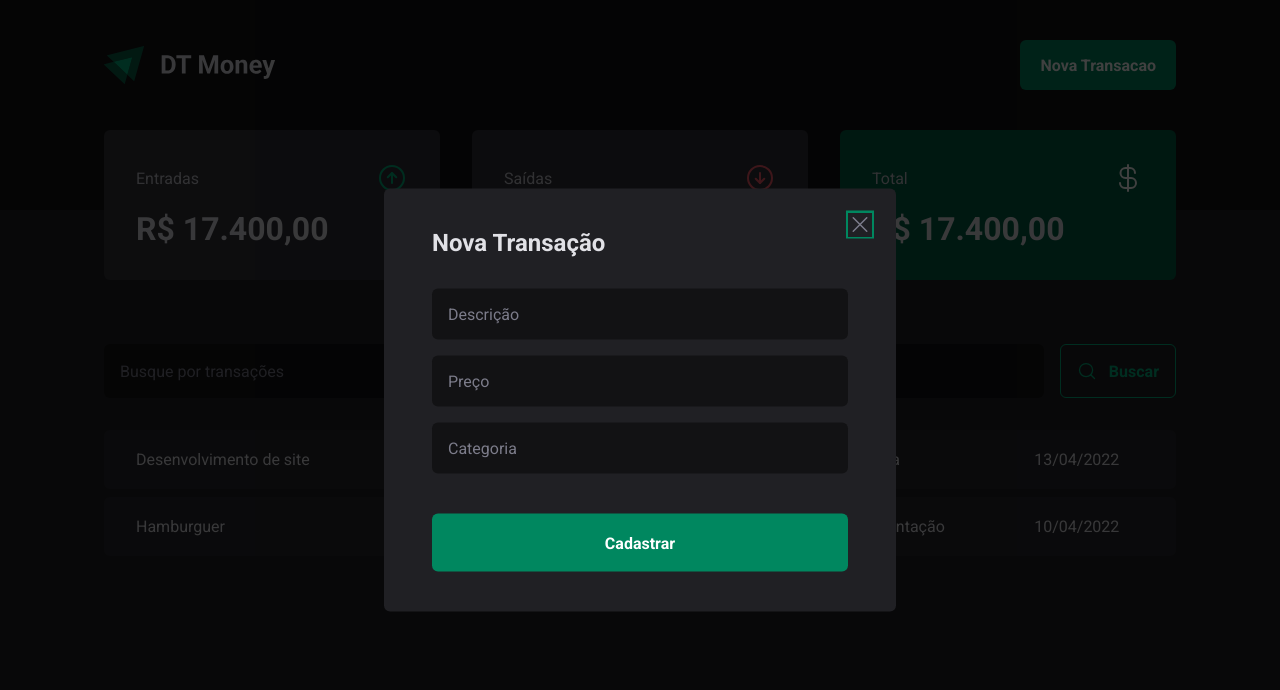
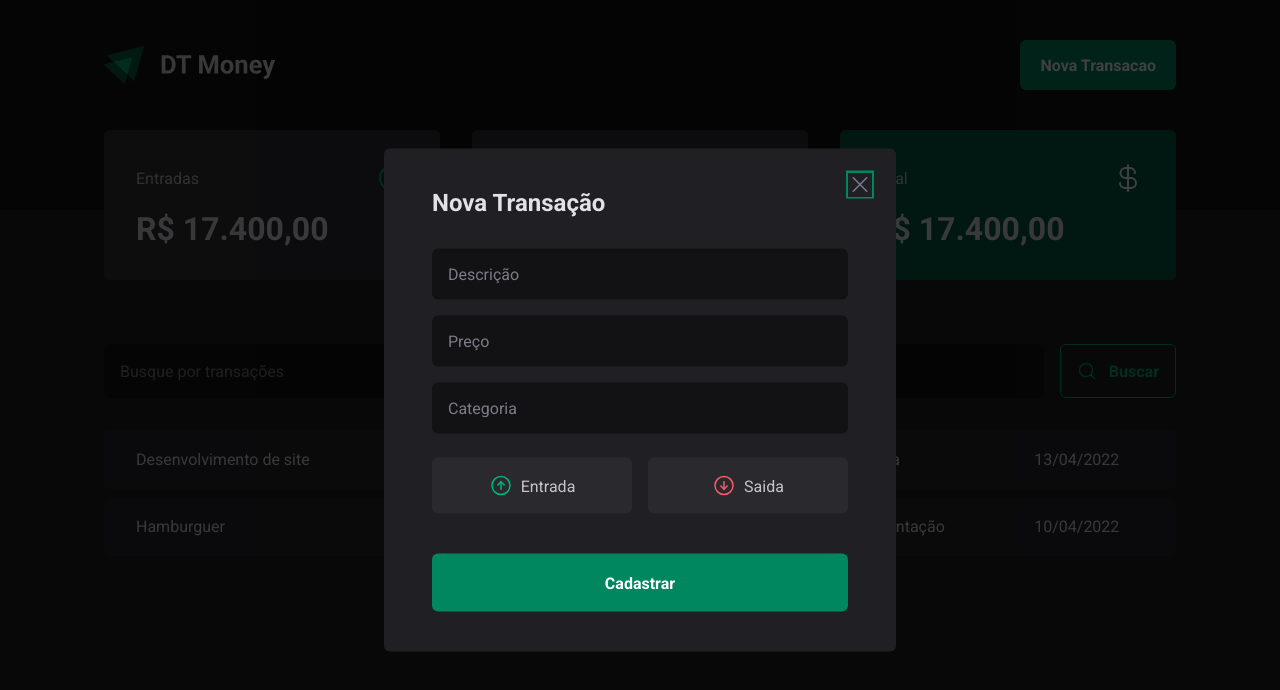
Before and after one commit to emanoelhenrick/igniteDTMoney, a React (Vite) app: page / in a window 1280 px wide. Both pictures are taken after a click on the button "Nova Transacao". Shown: the top 690 px of the page. Built offline with nearby package versions, Linux system fonts and the light colour scheme.

Commit message:
add income and outcome buttons on modal

```diff
--- a/src/components/NewTransactionmodal/index.tsx
+++ b/src/components/NewTransactionmodal/index.tsx
@@ -1,7 +1,6 @@
 import * as Dialog from '@radix-ui/react-dialog'
-import { CloseButton, Content, Overlay } from './styles'
-
-import {X} from 'phosphor-react'
+import { CloseButton, Content, Overlay, TransactionType, TransactionTypeButton } from './styles'
+import {X, ArrowCircleUp, ArrowCircleDown} from 'phosphor-react'
 
 export function NewTransactionModal() {
   return (
@@ -21,6 +20,18 @@
           <input type="number" placeholder='Preço' required />
           <input type="text" placeholder='Categoria' required />
 
+          <TransactionType>
+            <TransactionTypeButton variant='income'>
+              <ArrowCircleUp size={24} />
+              Entrada
+            </TransactionTypeButton>
+
+            <TransactionTypeButton variant='outcome'>
+              <ArrowCircleDown size={24} />
+              Saida
+            </TransactionTypeButton>
+          </TransactionType>
+
           <button type="submit">
             Cadastrar
           </button>
--- a/src/components/NewTransactionmodal/styles.ts
+++ b/src/components/NewTransactionmodal/styles.ts
@@ -69,3 +69,32 @@
   cursor: pointer;
   color: ${props => props.theme["gray-500"]}
 `
+
+export const TransactionType = styled.div`
+  display: grid;
+  grid-template-columns: repeat(2, 1fr);
+  gap: 1rem;
+  margin-top: 0.5rem;
+
+`
+
+interface TransactionTypeButtonProps {
+  variant: 'income' | 'outcome'
+}
+
+export const TransactionTypeButton = styled.button<TransactionTypeButtonProps>`
+  background: ${props => props.theme["gray-700"]};
+  display: flex;
+  padding: 1rem;
+  align-items: center;
+  justify-content: center;
+  gap: 0.5rem;
+  border-radius: 6px;
+  cursor: pointer;
+  border: 0;
+  color: ${props => props.theme["gray-300"]};
+
+  svg {
+    color: ${props => props.variant === 'income' ? props.theme["green-300"] : props.theme["red-300"]};
+  }
+`
```
